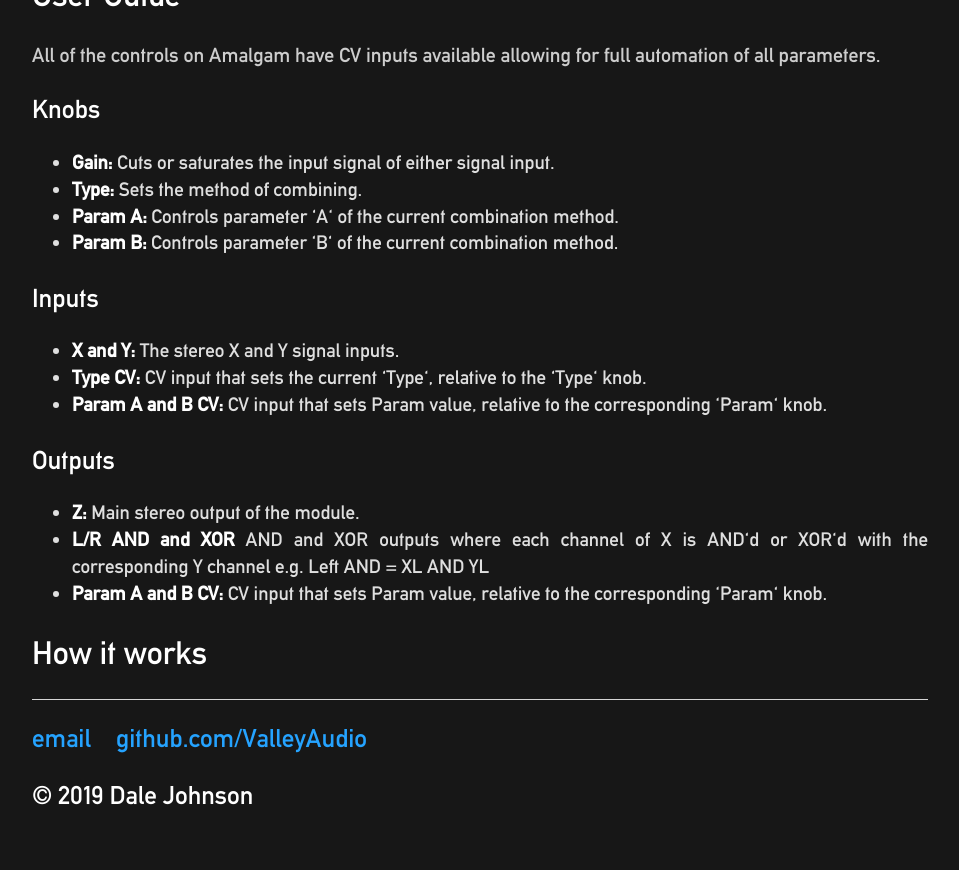
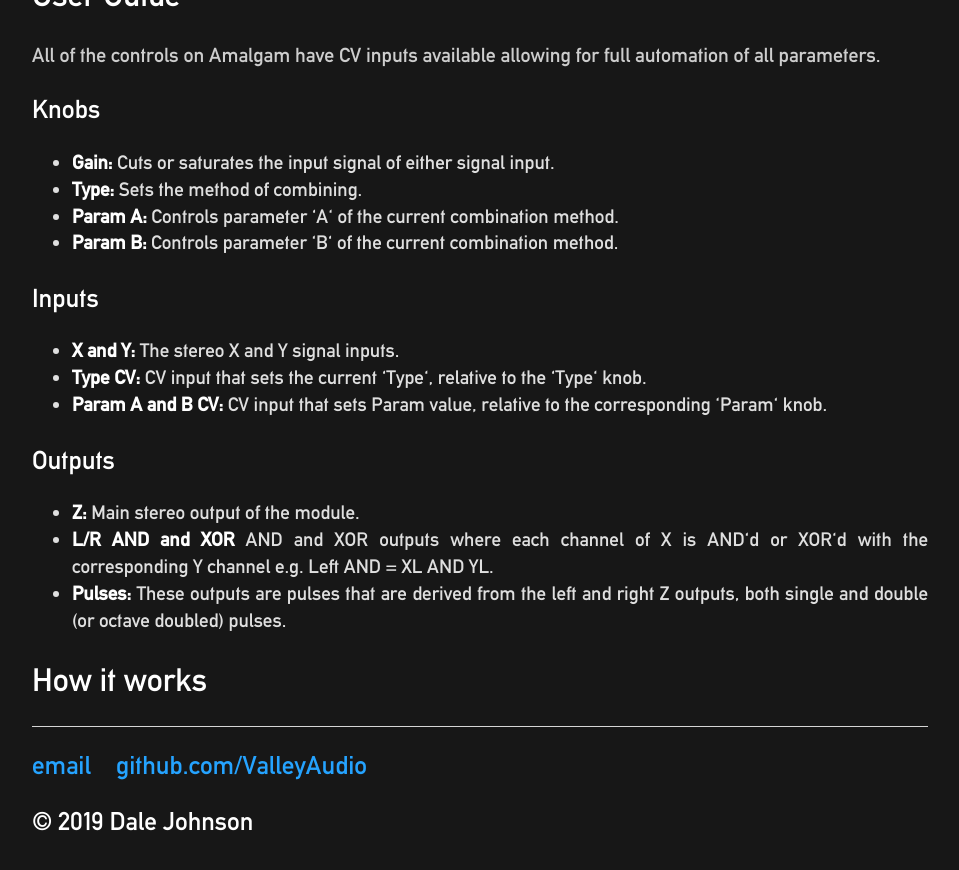
Before and after one commit to ValleyAudio/ValleyAudio.github.io, a Jekyll site: the page built from rack/amalgam/amalgam.html, in a window 1280 px wide and 900 px high, scrolled down 1190 px. Shown: the top 870 px of the window, without its empty margins (160-1119 px from the left). Built offline with Jekyll 4.4.1, drawn with Linux system fonts in a browser that asks for light colours.

Commit message:
Fleshing out amalgam page

```diff
--- a/rack/amalgam/amalgam.html
+++ b/rack/amalgam/amalgam.html
@@ -39,8 +39,8 @@
     <h3 id="Outputs">Outputs</h3>
     <ul>
         <li><b>Z:</b> Main stereo output of the module.</li>
-        <li><b>L/R AND and XOR</b> AND and XOR outputs where each channel of X is AND'd or XOR'd with the corresponding Y channel e.g. Left AND = XL AND YL</li>
-        <li><b>Param A and B CV:</b> CV input that sets Param value, relative to the corresponding 'Param' knob.</li>
+        <li><b>L/R AND and XOR</b> AND and XOR outputs where each channel of X is AND'd or XOR'd with the corresponding Y channel e.g. Left AND = XL AND YL.</li>
+        <li><b>Pulses: </b> These outputs are pulses that are derived from the left and right Z outputs, both single and double (or octave doubled) pulses.</li>
     </ul>
     <h2 id="howItWorks">How it works</h2>
     <p>
```
